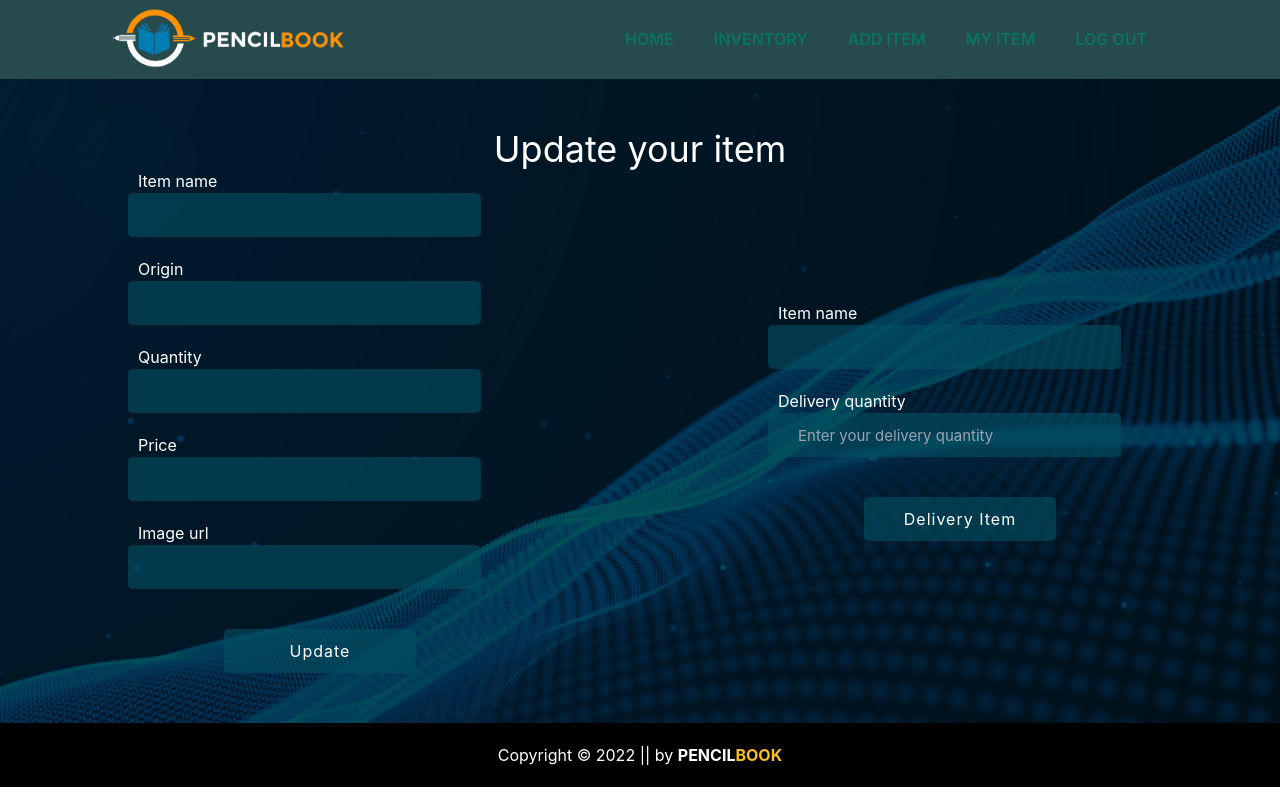
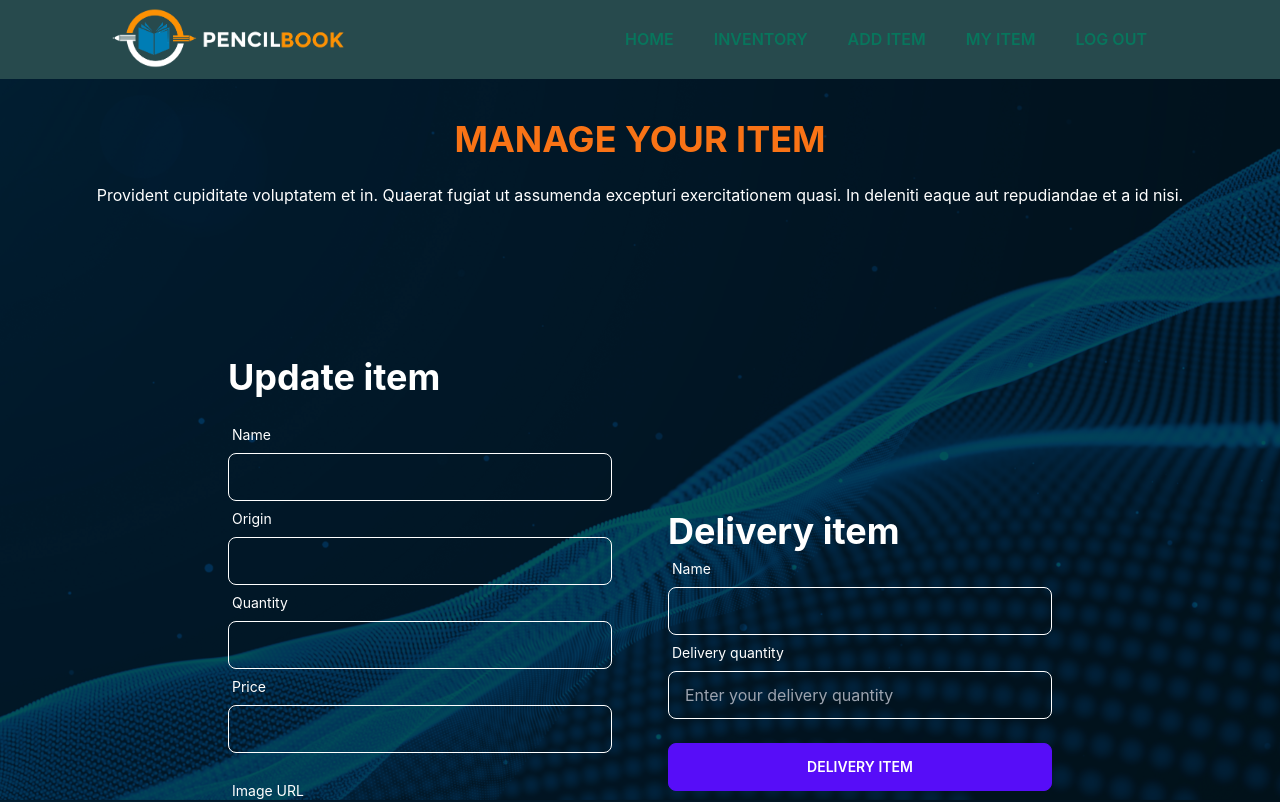
Before and after one commit to WDsagor/pencil_book, a React (Create React App) app: page /update/1 in a window 1280 px wide. Shown: the top 802 px of the page. Built offline with nearby package versions, Linux system fonts and the light colour scheme; no server answers; sample sign-in values are in the browser's storage.

Commit message:
update UI modify

```diff
--- a/package.json
+++ b/package.json
@@ -10,11 +10,13 @@
     "axios": "^0.27.2",
     "daisyui": "^2.15.2",
     "firebase": "^9.7.0",
+    "jsonwebtoken": "^8.5.1",
     "react": "^18.1.0",
     "react-dom": "^18.1.0",
     "react-firebase-hooks": "^5.0.3",
     "react-hook-form": "^7.31.3",
     "react-icons": "^4.3.1",
+    "react-query": "^3.39.1",
     "react-router-dom": "^6.3.0",
     "react-scripts": "5.0.1",
     "react-toastify": "^9.0.1",
--- a/src/Components/Loading/Loading.css
+++ /dev/null
@@ -1,9 +0,0 @@
-.loading{
-   display: flex;
-    justify-content: center;
-    align-items: center;
-}
-.loading .image{
-    margin: auto;
-    width: 150px;
-}
--- a/src/Components/Loading/Loading.js
+++ b/src/Components/Loading/Loading.js
@@ -1,10 +1,9 @@
 import React from 'react';
-import './Loading.css';
 import loadingImg from '../../asset/images/loading.gif';
 const Loading = () => {
     return (
-        <div className='loading'>
-            <img className='image' src={loadingImg} alt="" />
+        <div className=' min-h-screen flex justify-center items-center'>
+            <img className=' w-40' src={loadingImg} alt="" />
         </div>
     );
 };
--- a/src/Components/SocialLogin/SocialLogin.js
+++ b/src/Components/SocialLogin/SocialLogin.js
@@ -7,7 +7,7 @@ import Loading from "../Loading/Loading";
 import "./SocialLogin.css";
 
 const SocialLogin = () => {
-  const [signInWithGoogle, user, loading, error] = useSignInWithGoogle(auth);
+  const [signInWithGoogle, user, loading] = useSignInWithGoogle(auth);
   const navigate = useNavigate();
   const location = useLocation();
   const from = location.state?.from?.pathname || "/";
--- a/src/Components/pages/Home/Home.js
+++ b/src/Components/pages/Home/Home.js
@@ -7,7 +7,7 @@ import { useNavigate } from "react-router-dom";
 import ManageItemInfo from "./ManageItemInfo";
 
 const Home = () => {
-  const [items] = AllItem([]);
+  const [items] = AllItem();
   const sixItems = items.slice(-6);
 const naviget = useNavigate()
   console.log(sixItems);
--- a/src/Components/pages/UpdateItem/UpdateItem.css
+++ /dev/null
@@ -1,68 +0,0 @@
-
-.add-area{
-    width: 100%;
-    margin: 50px auto;
-    text-align: center;
-    color: white;
-}
-.update-area{
-    display: grid;
-    grid-template-columns: repeat(2, 1fr);
-    /* justify-content: space-between; */
-
-}
-
-.add-from {
-    width: 60%;
-
-}
-
-.add-area .input-fild {
-    display: flex;
-    text-align: left;
-    flex-direction: column;
-}
-
-.add-area .button input {
-    width: 100%;
-    letter-spacing: 1px;
-    font-size: 16px;
-    color: white;
-    margin-top: 20px;
-    padding: 10px;
-    border: none;
-    border-radius: 5px;
-    background-color: rgba(4, 80, 99, 0.612);
-    cursor: pointer;
-}
-
-.add-area .input-fild label {
-    margin-left: 10px;
-}
-.add-area .input-fild input {
-    font-size: 16px;
-    color: white;
-    padding: 10px 30px 10px;
-    width: 92%;
-    margin-bottom: 20px;
-    border: none;
-    border-radius: 5px;
-    background-color: rgba(4, 80, 99, 0.612);
-}
-.add-area .input-fild input::placeholder {
-    font-size: 15px;
-}
-.add-area .button{
-    width: 50%;
-    margin: auto;
-}
-.add-area .button input:hover {
-    width: 100%;
-    color: white;
-    margin-top: 20px;
-    padding: 10px;
-    border: none;
-    border-radius: 5px;
-    background-color: rgba(27, 145, 174, 0.838);
-    cursor: pointer;
-}
--- a/src/Components/pages/UpdateItem/UpdateItem.js
+++ b/src/Components/pages/UpdateItem/UpdateItem.js
@@ -3,16 +3,15 @@ import axios from "axios";
 import React, { useEffect, useState } from "react";
 import { useParams } from "react-router-dom";
 import Loading from "../../Loading/Loading";
-import "./UpdateItem.css";
 
 const UpdateItem = () => {
+  const [dError, setDError] = useState("")
   const [item, setItem] = useState({});
   const [updateItem, setUpdateItem] = useState({});
   const {id}  = useParams();
 
 
   useEffect(() => {
-    // setLoading(true);
     const url = `https://stark-dusk-04607.herokuapp.com/inventory/${id}`;
     fetch(url)
       .then((res) => res.json())
@@ -25,7 +24,7 @@ const UpdateItem = () => {
           setUpdateItem(data)
         }
       });
-  }, [id]);
+  }, [id, item]);
   const handleUpdateName = event =>{
     const newName = event.target.value;
     const {name, ...rest}= updateItem;
@@ -59,28 +58,91 @@ const UpdateItem = () => {
   }
 const handleUpdate = async(event)=>{
   event.preventDefault();
-  const {_id}= item;
-  const data = await axios.put(`https://stark-dusk-04607.herokuapp.com/inventory/${_id}`,{updateItem});
-  if(!data.success) return toast.error(data.error, {
-    position: toast.POSITION.TOP_CENTER
-  })
+  // console.log(updateItem);
+  const setupdateItem ={
+    name:updateItem.name,
+    made:updateItem.made,
+    price:updateItem.price,
+    quantity:updateItem.quantity,
+    url:updateItem.url
+  }
 
-  toast(data.message, {
-    position: toast.POSITION.TOP_CENTER
-  })
-  // console.log(data);
+    try{
+      const { data } = await axios.put(`http://localhost:5000/inventory/${id}`, setupdateItem);
+
+    if (!data.success) {
+      return toast.error(data.error, {
+        position: toast.POSITION.TOP_CENTER
+      });
+
+    }
+    if(data.success){
+
+    toast.success(data.message, {
+      position: toast.POSITION.TOP_CENTER
+    })}
+  }catch(error){
+    toast.error(error.message, {
+      position: toast.POSITION.TOP_CENTER
+    })
+    }
+
+
 }
+  const handleDelivery = async(event) => {
+    event.preventDefault();
+    const deliveryItem ={
+      name:item.name,
+      quantity:event.target.deliveryQuantity.value
 
-  const handleDelivery = () => {};
+    }
+
+    try{
+      if(parseInt(item.quantity)>= event.target.deliveryQuantity.value && event.target.deliveryQuantity.value > 0){
+
+        const { data } = await axios.put(`http://localhost:5000/delivery/${id}`, deliveryItem);
+
+
+    if (!data.success) {
+      return toast.error(data.error, {
+        position: toast.POSITION.TOP_CENTER
+      });
+
+    }
+    if(data.success){
+
+    toast.success(data.message, {
+      position: toast.POSITION.TOP_CENTER
+    })}
+    event.target.reset();
+    setDError('')
+  }else{
+    setDError(`Your quantity not available, Available quantity ${item.quantity}`)
+  }
+  }catch(error){
+    toast.error(error.message, {
+      position: toast.POSITION.TOP_CENTER
+    })
+    }
+
+  };
 
   return (
-    <div className="add-area">
-      <h1 className=" text-4xl">Update your item</h1>
-      <div className="update-area">
-        <form    className="add-from" onClick={handleUpdate}>
-          <div className="input-fild">
-            <label>Item name</label>
-            <input onChange={handleUpdateName}
+<div>
+<h1 className=" text-orange-500 text-4xl text-center font-bold pt-10 uppercase">Manage your item</h1>
+<div class="text-center text-white">
+      <p class="p-6">Provident cupiditate voluptatem et in. Quaerat fugiat ut assumenda excepturi exercitationem quasi. In deleniti eaque aut repudiandae et a id nisi.</p>
+    </div>
+<div class="hero min-h-screen">
+  <div>
+  <div class="hero-content flex-col lg:flex-row">
+  <form   onSubmit={handleUpdate}>
+      <h1 class="text-4xl font-bold py-5 text-white">Update item</h1>
+          <div className="form-control">
+          <label class="label">
+            <span class="label-text text-white">Name</span>
+          </label>
+            <input class="w-full input input-bordered bg-transparent border-white text-white" onChange={handleUpdateName}
               type="text"
               name="name"
               value={updateItem.name}
@@ -89,9 +151,11 @@ const handleUpdate = async(event)=>{
 
             />
           </div>
-          <div className="input-fild">
-            <label>Origin</label>
-            <input onChange={handleUpdateOrigin}
+          <div className="form-control ">
+          <label class="label">
+            <span class="label-text text-white">Origin</span>
+          </label>
+            <input class="w-full input input-bordered bg-transparent border-white text-white" onChange={handleUpdateOrigin}
               type="text"
               name="origin"
               value={updateItem.made}
@@ -100,9 +164,11 @@ const handleUpdate = async(event)=>{
 
             />
           </div>
-          <div className="input-fild">
-            <label>Quantity</label>
-            <input onChange={handleUpdateQuantity}
+          <div className="form-control ">
+          <label class="label">
+            <span class="label-text text-white">Quantity</span>
+          </label>
+            <input class="w-full input input-bordered bg-transparent border-white text-white" onChange={handleUpdateQuantity}
               type="number"
               name="quantity"
               value={updateItem.quantity}
@@ -110,9 +176,11 @@ const handleUpdate = async(event)=>{
 
             />
           </div>
-          <div className="input-fild">
-            <label>Price</label>
-            <input onChange={handleUpdatePrice}
+          <div className="form-control">
+          <label class="label">
+            <span class="label-text text-white">Price</span>
+          </label>
+            <input class="w-full input input-bordered bg-transparent border-white text-white" onChange={handleUpdatePrice}
               type="number"
               name="price"
               value={updateItem.price}
@@ -121,9 +189,11 @@ const handleUpdate = async(event)=>{
 
             />
           </div>
-          <div className="input-fild">
-            <label>Image url</label>
-            <input  onChange={handleUpdateUrl}
+          <div className="form-control my-5">
+          <label class="label">
+            <span class="label-text text-white">Image URL</span>
+          </label>
+            <input class="w-96 input input-bordered bg-transparent border-white text-white"  onChange={handleUpdateUrl}
               type="url"
               name="url"
               value={updateItem.url}
@@ -132,38 +202,47 @@ const handleUpdate = async(event)=>{
 
             />
           </div>
-          <div className="button">
-            <input type="submit" value="Update" />
+          <div className="form-control">
+            <input class="btn btn-primary" type="submit" value="Update" />
           </div>
         </form>
-
-        <form onSubmit={handleDelivery} className="add-from">
-          <div className="input-fild">
-            <label>Item name</label>
-            <input
+    <div>
+    <form onSubmit={handleDelivery} className=" mt-10 ml-10">
+    <h1 class="text-4xl font-bold text-white">Delivery item</h1>
+          <div className="form-control">
+          <label class="label">
+            <span class="label-text text-white">Name</span>
+          </label>
+            <input class="w-96 input input-bordered bg-transparent border-white text-white"
               type="text"
               name="name"
               value={item.name}
             />
           </div>
 
-          <div className="input-fild">
-            <label> Delivery quantity</label>
-            <input
+          <div className="form-control">
+            <label class="label">
+            <span class="label-text text-white">Delivery quantity</span>
+            </label>
+            <input class="w-96 input input-bordered bg-transparent border-white text-white"
               type="number"
-              name="quantity"
+              name="deliveryQuantity"
               placeholder="Enter your delivery quantity"
               required
               autoComplete="off"
             />
+           {dError?  <span className=" text-error">{dError}</span>:''}
           </div>
 
-          <div className="button">
-            <input type="submit" value="Delivery Item" />
+          <div className="form-control">
+            <input class="btn btn-primary mt-6 "type="submit" value="Delivery Item" />
           </div>
         </form>
-      </div>
     </div>
+  </div>
+  </div>
+</div>
+</div>
   );
 };
 
--- a/src/index.js
+++ b/src/index.js
@@ -4,14 +4,18 @@ import "./index.css";
 import App from "./App";
 import reportWebVitals from "./reportWebVitals";
 import { BrowserRouter } from "react-router-dom";
+import { QueryClient, QueryClientProvider } from "react-query";
+const queryClient = new QueryClient();
 
 const root = ReactDOM.createRoot(document.getElementById("root"));
 root.render(
-  <BrowserRouter>
-    <React.StrictMode>
+  <React.StrictMode>
+    <QueryClientProvider client={queryClient}>
+    <BrowserRouter>
       <App />
-    </React.StrictMode>
-  </BrowserRouter>
+    </BrowserRouter>
+    </QueryClientProvider>
+  </React.StrictMode>
 );
 
 // If you want to start measuring performance in your app, pass a function
--- a/src/useHooks/useHooks.js
+++ b/src/useHooks/useHooks.js
@@ -1,7 +1,12 @@
 import  { useEffect, useState } from "react";
+// import axios from "axios";
+// import { QueryClient, QueryClientProvider, useQuery } from "react-query";
 
 const AllItem = () => {
     const [items, setItems] = useState([]);
+//     const { isLoading, error, data, isFetching } = useQuery("repoData", () =>axios.get("https://stark-dusk-04607.herokuapp.com/inventory"
+//     ).then((res) => setItems(res.data))
+//   );
 
     useEffect ( () => {
         fetch("https://stark-dusk-04607.herokuapp.com/inventory")
```
Also changed, not shown: 1 other file (tests, documents, lock files or other folders).
